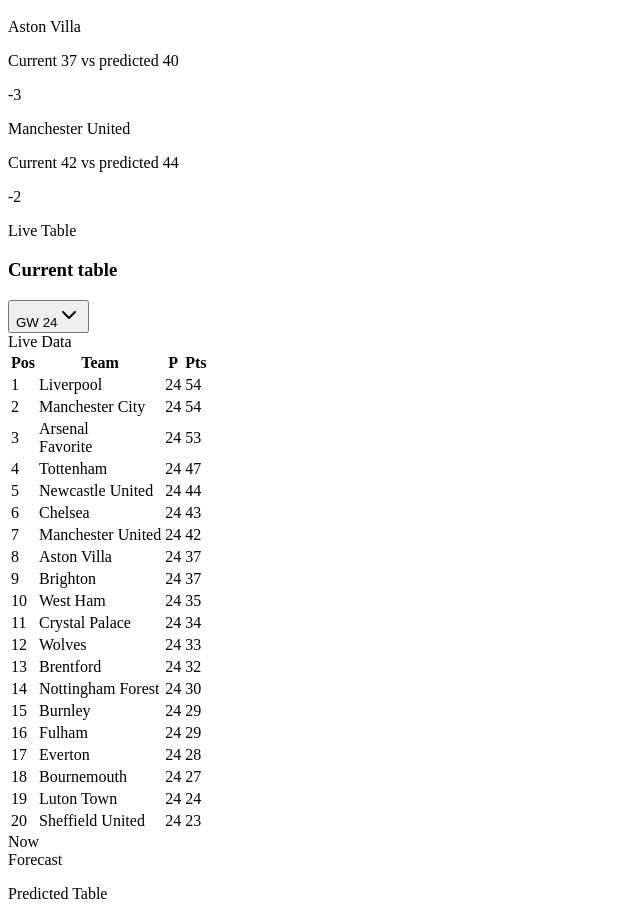
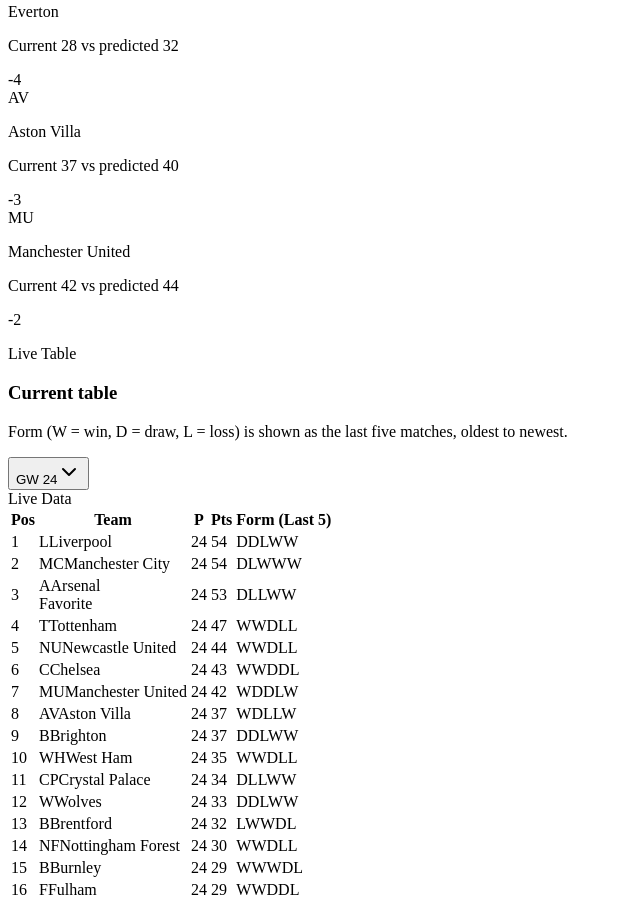
Before and after one commit to ec1s123/Capstone, a React (Vite) app: page / in a window 1280 px wide. Shown: the part 1885-2789 px from the top of the page, without its empty margins (0-640 px from the left). Built offline with nearby package versions, Linux system fonts and the light colour scheme; the HTML template or start-up script is replaced by a standard one.

Commit message:
feat(data): add functionality to build last five match results and integrate into standings

```diff
--- a/src/App.jsx
+++ b/src/App.jsx
@@ -18,7 +18,7 @@
   TableHeader,
   TableRow
 } from './components/ui/table'
-import { buildStandings, teamList } from './data/placeholder'
+import { buildLastFiveForm, buildStandings, teamList } from './data/placeholder'
 import predictedTableData from './data/predicted_table.json'
 import { cn } from './lib/utils'
 
@@ -53,6 +53,32 @@
   "Nott'm Forest": 'Nottingham Forest',
 }
 
+const teamDomains = {
+  Arsenal: 'arsenal.com',
+  'Aston Villa': 'avfc.co.uk',
+  Bournemouth: 'afcb.co.uk',
+  Brentford: 'brentfordfc.com',
+  Brighton: 'brightonandhovealbion.com',
+  Burnley: 'burnleyfootballclub.com',
+  Chelsea: 'chelseafc.com',
+  'Crystal Palace': 'cpfc.co.uk',
+  Everton: 'evertonfc.com',
+  Fulham: 'fulhamfc.com',
+  Ipswich: 'itfc.co.uk',
+  Leicester: 'lcfc.com',
+  Liverpool: 'liverpoolfc.com',
+  'Luton Town': 'lutontown.co.uk',
+  'Manchester City': 'mancity.com',
+  'Manchester United': 'manutd.com',
+  'Newcastle United': 'nufc.co.uk',
+  'Nottingham Forest': 'nottinghamforest.co.uk',
+  Southampton: 'southamptonfc.com',
+  'Sheffield United': 'sufc.co.uk',
+  Tottenham: 'tottenhamhotspur.com',
+  'West Ham': 'whufc.com',
+  Wolves: 'wolves.co.uk',
+}
+
 const toneMap = {
   current: {
     eyebrow: 'Live Table',
@@ -80,6 +106,22 @@
   return teamAliases[team] ?? team
 }
 
+function getClubLogoUrl(team) {
+  const normalizedTeam = normalizeTeamName(team)
+  const domain = teamDomains[normalizedTeam]
+  if (!domain) return null
+  return `https://www.google.com/s2/favicons?domain=${domain}&sz=128`
+}
+
+function getTeamInitials(team) {
+  return team
+    .split(' ')
+    .filter(Boolean)
+    .map((part) => part[0]?.toUpperCase())
+    .slice(0, 2)
+    .join('')
+}
+
 function sortByNumber(key) {
   return (a, b) => b[key] - a[key]
 }
@@ -88,6 +130,60 @@
   if (delta > 0) return 'border-emerald-200 bg-emerald-50 text-emerald-700'
   if (delta < 0) return 'border-rose-200 bg-rose-50 text-rose-700'
   return 'border-slate-200 bg-slate-100 text-slate-600'
+}
+
+function formResultClass(result) {
+  if (result === 'W') return 'bg-emerald-700 text-white'
+  if (result === 'L') return 'bg-rose-600 text-white'
+  if (result === 'D') return 'bg-slate-500 text-white'
+  return 'bg-slate-200 text-slate-400'
+}
+
+function ClubLogo({ team }) {
+  const [hasError, setHasError] = useState(false)
+  const normalizedTeam = normalizeTeamName(team)
+  const logoUrl = getClubLogoUrl(normalizedTeam)
+  const initials = getTeamInitials(normalizedTeam)
+
+  if (!logoUrl || hasError) {
+    return (
+      <span className="inline-flex h-6 w-6 shrink-0 items-center justify-center rounded-full border border-slate-300 bg-white text-[9px] font-semibold text-slate-700">
+        {initials}
+      </span>
+    )
+  }
+
+  return (
+    <img
+      src={logoUrl}
+      alt={`${normalizedTeam} crest`}
+      className="h-6 w-6 shrink-0 rounded-full border border-slate-200 bg-white object-cover p-[1px]"
+      loading="lazy"
+      onError={() => setHasError(true)}
+    />
+  )
+}
+
+function FormChips({ results }) {
+  const safeResults = Array.isArray(results) ? results : [null, null, null, null, null]
+
+  return (
+    <div className="flex min-w-[150px] items-center gap-1">
+      {safeResults.map((result, index) => (
+        <span
+          key={`${result ?? 'na'}-${index}`}
+          className={cn(
+            'inline-flex h-6 w-6 items-center justify-center rounded-sm text-[10px] font-bold tracking-[0.04em]',
+            formResultClass(result)
+          )}
+          aria-label={result ? `Result ${result}` : 'No result'}
+          title={result ?? 'No result'}
+        >
+          {result ?? '-'}
+        </span>
+      ))}
+    </div>
+  )
 }
 
 function TableCard({ title, rows, favoriteTeam, mode, gameweek, onGameweekChange }) {
@@ -106,6 +202,9 @@
           <div>
             <p className="mb-2 text-[11px] uppercase tracking-[0.2em] text-muted-foreground">{tone.eyebrow}</p>
             <CardTitle className="text-xl">{title}</CardTitle>
+            <CardDescription className="mt-1 text-xs">
+              Form (W = win, D = draw, L = loss) is shown as the last five matches, oldest to newest.
+            </CardDescription>
           </div>
           <div className="flex flex-wrap items-center gap-2">
             <Select value={String(gameweek)} onValueChange={(value) => onGameweekChange(Number(value))}>
@@ -137,6 +236,7 @@
                 <TableHead>Team</TableHead>
                 <TableHead className="text-right">P</TableHead>
                 <TableHead className="text-right">{isCurrentMode ? 'Pts' : 'Pred Pts'}</TableHead>
+                <TableHead className="min-w-[170px]">Form (Last 5)</TableHead>
               </TableRow>
             </TableHeader>
             <TableBody>
@@ -147,10 +247,7 @@
                     <TableCell className={cn('w-14 font-semibold', tone.pos)}>{row.position}</TableCell>
                     <TableCell className="font-medium">
                       <div className="flex items-center gap-2">
-                        <span
-                          className="h-2.5 w-2.5 rounded-full border border-slate-300"
-                          style={{ backgroundColor: row.color }}
-                        />
+                        <ClubLogo team={row.team} />
                         <span>{row.team}</span>
                         {isFavorite && (
                           <Badge
@@ -165,6 +262,9 @@
                     <TableCell className="text-right tabular-nums">{row.played}</TableCell>
                     <TableCell className="text-right font-semibold tabular-nums">
                       {isCurrentMode ? row.points : row.predictedPoints}
+                    </TableCell>
+                    <TableCell>
+                      <FormChips results={isCurrentMode ? row.form : row.predictedForm} />
                     </TableCell>
                   </TableRow>
                 )
@@ -215,7 +315,10 @@
               )}
             >
               <div className="space-y-0.5">
-                <p className="text-sm font-semibold">{item.team}</p>
+                <div className="flex items-center gap-2">
+                  <ClubLogo team={item.team} />
+                  <p className="text-sm font-semibold">{item.team}</p>
+                </div>
                 <p className="text-xs text-muted-foreground">
                   Current {item.points} vs predicted {item.predictedPoints}
                 </p>
@@ -236,7 +339,7 @@
   )
 }
 
-function FinalModelTableCard({ rows, favoriteTeam, teamColors }) {
+function FinalModelTableCard({ rows, favoriteTeam }) {
   return (
     <Card className="border-slate-200 bg-white shadow-sm">
       <CardHeader className="pb-4">
@@ -245,7 +348,7 @@
             <p className="mb-2 text-[11px] uppercase tracking-[0.2em] text-muted-foreground">Model Output</p>
             <CardTitle className="text-2xl">Predicted Final Premier League Table</CardTitle>
             <CardDescription className="mt-2">
-              Softmax model projection loaded from <code>src/data/predicted_table.json</code>.
+              Softmax model projection loaded from <code>src/data/predicted_table.json</code>. Form uses W = win, D = draw, and L = loss over the latest five matches.
             </CardDescription>
           </div>
           <Badge variant="outline" className="gap-1 border-amber-200 bg-amber-50 text-amber-700">
@@ -272,12 +375,14 @@
                   <TableHead className="text-right">L</TableHead>
                   <TableHead className="text-right">Pts</TableHead>
                   <TableHead className="text-right">xPts</TableHead>
+                  <TableHead className="min-w-[170px]">Form (Last 5)</TableHead>
                 </TableRow>
               </TableHeader>
               <TableBody>
                 {rows.map((row) => {
                   const normalizedRowTeam = normalizeTeamName(row.Team)
                   const isFavorite = normalizeTeamName(favoriteTeam) === normalizedRowTeam
+                  const modelForm = buildLastFiveForm(normalizedRowTeam, Number(row.Played), 139)
                   return (
                     <TableRow
                       key={`model-${row.Team}`}
@@ -286,10 +391,7 @@
                       <TableCell className="w-14 font-semibold text-amber-700">{row.Position}</TableCell>
                       <TableCell className="font-medium">
                         <div className="flex items-center gap-2">
-                          <span
-                            className="h-2.5 w-2.5 rounded-full border border-slate-300"
-                            style={{ backgroundColor: teamColors[normalizedRowTeam] || '#8ea2c0' }}
-                          />
+                          <ClubLogo team={normalizedRowTeam} />
                           <span>{row.Team}</span>
                           {isFavorite && (
                             <Badge
@@ -309,6 +411,9 @@
                       <TableCell className="text-right tabular-nums">
                         {Number(row.ExpectedPoints).toFixed(2)}
                       </TableCell>
+                      <TableCell>
+                        <FormChips results={modelForm} />
+                      </TableCell>
                     </TableRow>
                   )
                 })}
@@ -325,11 +430,6 @@
   const [currentGameweek, setCurrentGameweek] = useState(24)
   const [predictedGameweek, setPredictedGameweek] = useState(24)
   const [favoriteTeam, setFavoriteTeam] = useState(teamList[0].team)
-
-  const teamColors = useMemo(
-    () => Object.fromEntries(teamList.map((team) => [normalizeTeamName(team.team), team.color])),
-    []
-  )
 
   const { currentTable, predictedTable, topOver, topUnder, favoriteSnapshot } = useMemo(() => {
     const currentRows = buildStandings(currentGameweek)
@@ -417,7 +517,10 @@
                   <SelectContent>
                     {teamList.map((team) => (
                       <SelectItem key={team.team} value={team.team}>
-                        {team.team}
+                        <div className="flex items-center gap-2">
+                          <ClubLogo team={team.team} />
+                          <span>{team.team}</span>
+                        </div>
                       </SelectItem>
                     ))}
                   </SelectContent>
@@ -526,7 +629,6 @@
           <FinalModelTableCard
             rows={predictedTableData}
             favoriteTeam={favoriteTeam}
-            teamColors={teamColors}
           />
         </section>
       </main>
--- a/src/data/placeholder.js
+++ b/src/data/placeholder.js
@@ -12,6 +12,31 @@
 const wobble = (team, week, mod, offset) => {
   const seed = hashSeed(team) + week * 17 + offset
   return (seed % mod) - Math.floor(mod / 2)
+}
+
+const formWindowSize = 5
+
+const buildFormResult = (team, week, offset) => {
+  const sample = (hashSeed(team) + week * 19 + offset) % 100
+  if (sample < 44) return 'W'
+  if (sample < 70) return 'D'
+  return 'L'
+}
+
+export function buildLastFiveForm(team, gameweek, offset = 0) {
+  const safeWeek = clamp(gameweek, 0, 38)
+  const startWeek = Math.max(1, safeWeek - formWindowSize + 1)
+  const recentResults = []
+
+  for (let week = startWeek; week <= safeWeek; week += 1) {
+    recentResults.push(buildFormResult(team, week, offset))
+  }
+
+  while (recentResults.length < formWindowSize) {
+    recentResults.unshift(null)
+  }
+
+  return recentResults
 }
 
 export const teamList = [
@@ -56,7 +81,9 @@
       color: team.color,
       played: gameweek,
       points,
-      predictedPoints
+      predictedPoints,
+      form: buildLastFiveForm(team.team, gameweek, 11),
+      predictedForm: buildLastFiveForm(team.team, gameweek, 71),
     }
   })
 }
```
